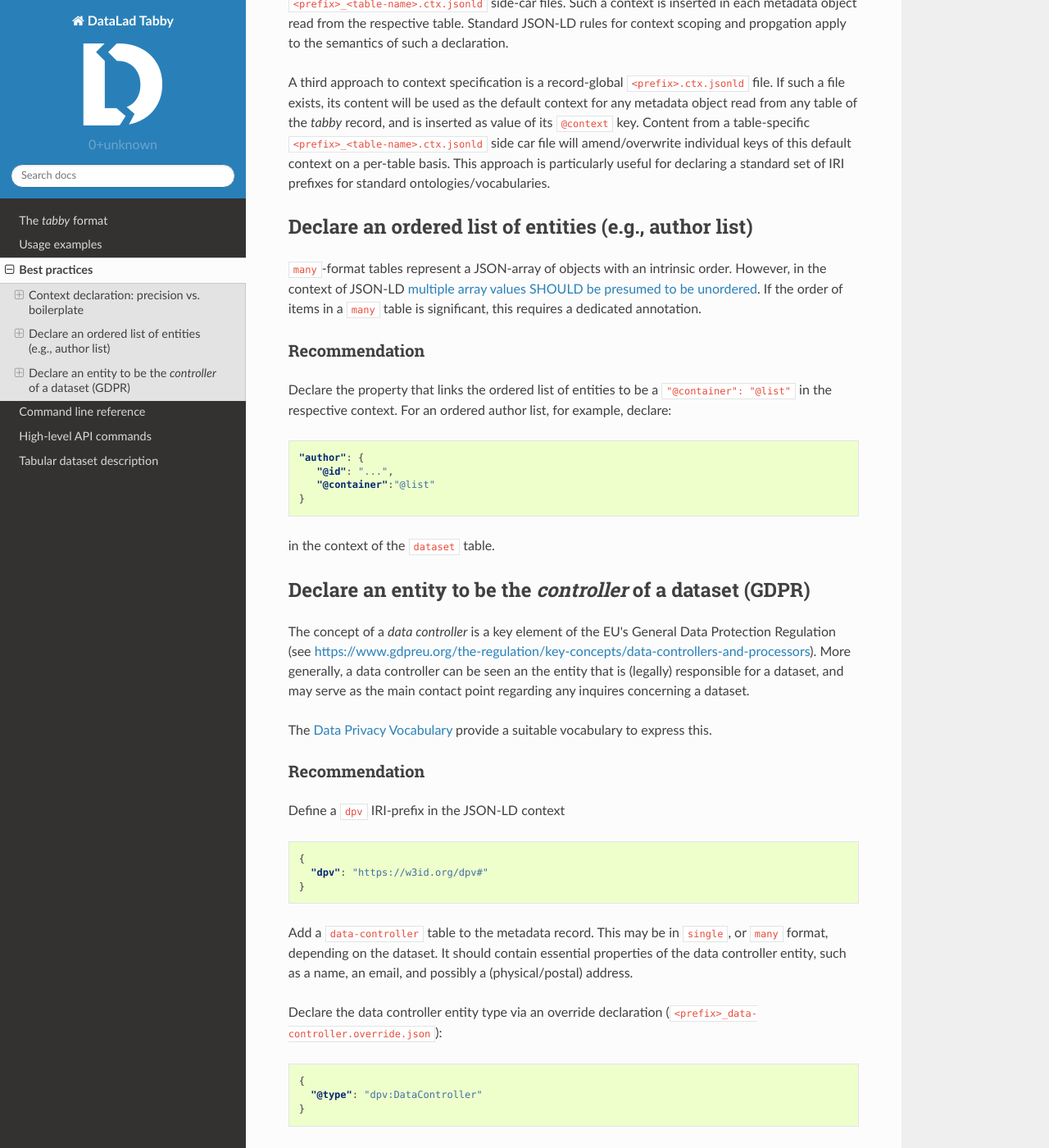
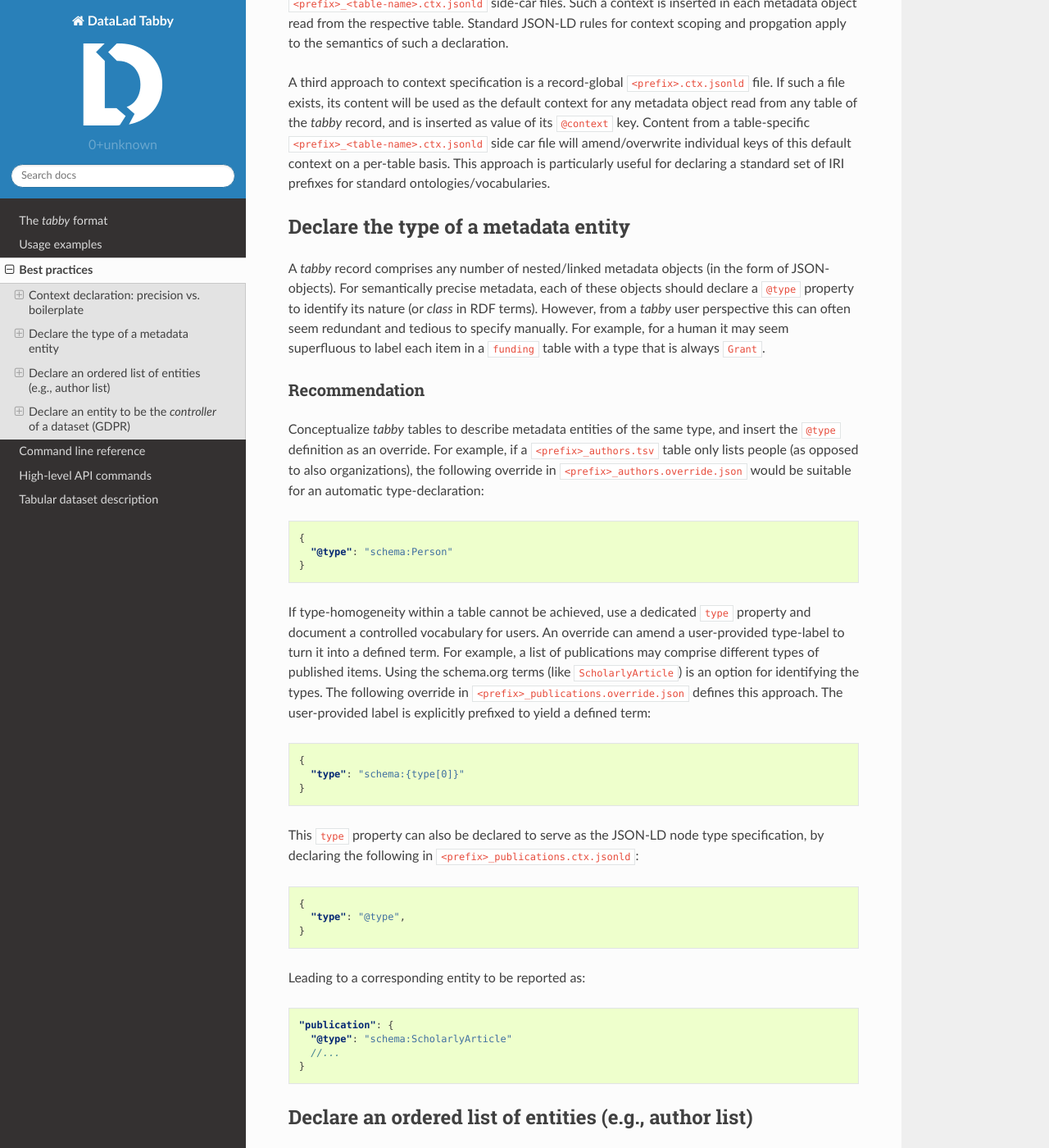
Before and after one commit to psychoinformatics-de/datalad-tabby, a Sphinx documentation site: the page built from docs/source/best-practices.rst, in a window 1280 px wide and 1400 px high, scrolled down 611 px. Shown: the whole window at 82% size. Built offline with Sphinx 7.4.7 and the Read the Docs theme 2.0.0, drawn with Linux system fonts in a browser that asks for light colours; pages that are not in the unit, such as notebooks, are missing from menus.

Commit message:
BP on `@type` declaration
Closes #42

```diff
--- a/docs/source/best-practices.rst
+++ b/docs/source/best-practices.rst
@@ -39,6 +39,66 @@ a table-specific ``<prefix>_<table-name>.ctx.jsonld`` side car file will
 amend/overwrite individual keys of this default context on a per-table basis.
 This approach is particularly useful for declaring a standard set of IRI
 prefixes for standard ontologies/vocabularies.
+
+
+Declare the type of a metadata entity
+=====================================
+
+A `tabby` record comprises any number of nested/linked metadata objects (in the
+form of JSON-objects). For semantically precise metadata, each of these objects
+should declare a ``@type`` property to identify its nature (or `class` in RDF
+terms). However, from a `tabby` user perspective this can often seem redundant
+and tedious to specify manually. For example, for a human it may seem superfluous
+to label each item in a ``funding`` table with a type that is always ``Grant``.
+
+Recommendation
+--------------
+
+Conceptualize `tabby` tables to describe metadata entities of the same type,
+and insert the ``@type`` definition as an override. For example, if a
+``<prefix>_authors.tsv`` table only lists people (as opposed to also
+organizations), the following override in ``<prefix>_authors.override.json``
+would be suitable for an automatic type-declaration:
+
+.. code-block:: json
+
+   {
+     "@type": "schema:Person"
+   }
+
+If type-homogeneity within a table cannot be achieved, use a dedicated ``type``
+property and document a controlled vocabulary for users. An override can amend
+a user-provided type-label to turn it into a defined term. For example, a list
+of publications may comprise different types of published items. Using the
+schema.org terms (like ``ScholarlyArticle``) is an option for identifying the
+types. The following override in ``<prefix>_publications.override.json``
+defines this approach. The user-provided label is explicitly prefixed to
+yield a defined term:
+
+.. code-block:: json
+
+   {
+     "type": "schema:{type[0]}"
+   }
+
+This ``type`` property can also be declared to serve as the JSON-LD node type
+specification, by declaring the following in
+``<prefix>_publications.ctx.jsonld``:
+
+.. code-block:: json
+
+   {
+     "type": "@type",
+   }
+
+Leading to a corresponding entity to be reported as:
+
+.. code-block:: json
+
+   "publication": {
+     "@type": "schema:ScholarlyArticle"
+     //...
+   }
 
 
 Declare an ordered list of entities (e.g., author list)
```
